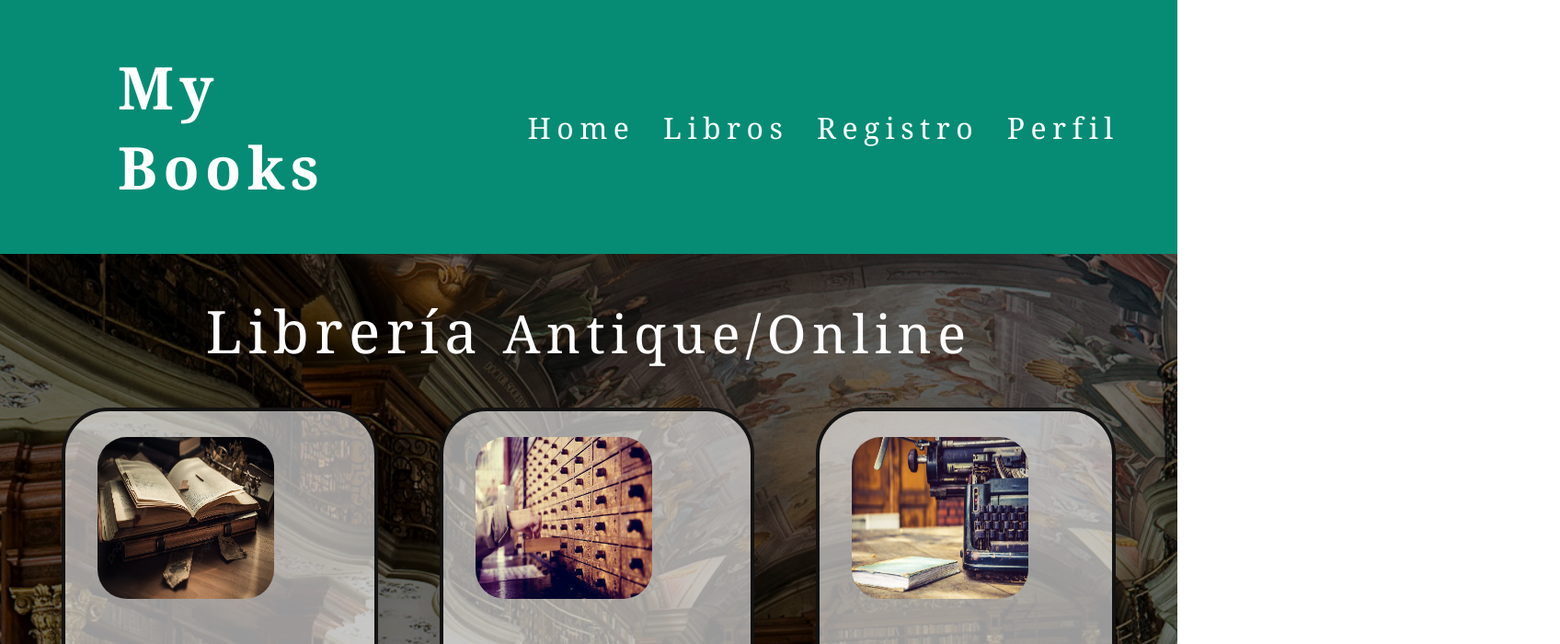
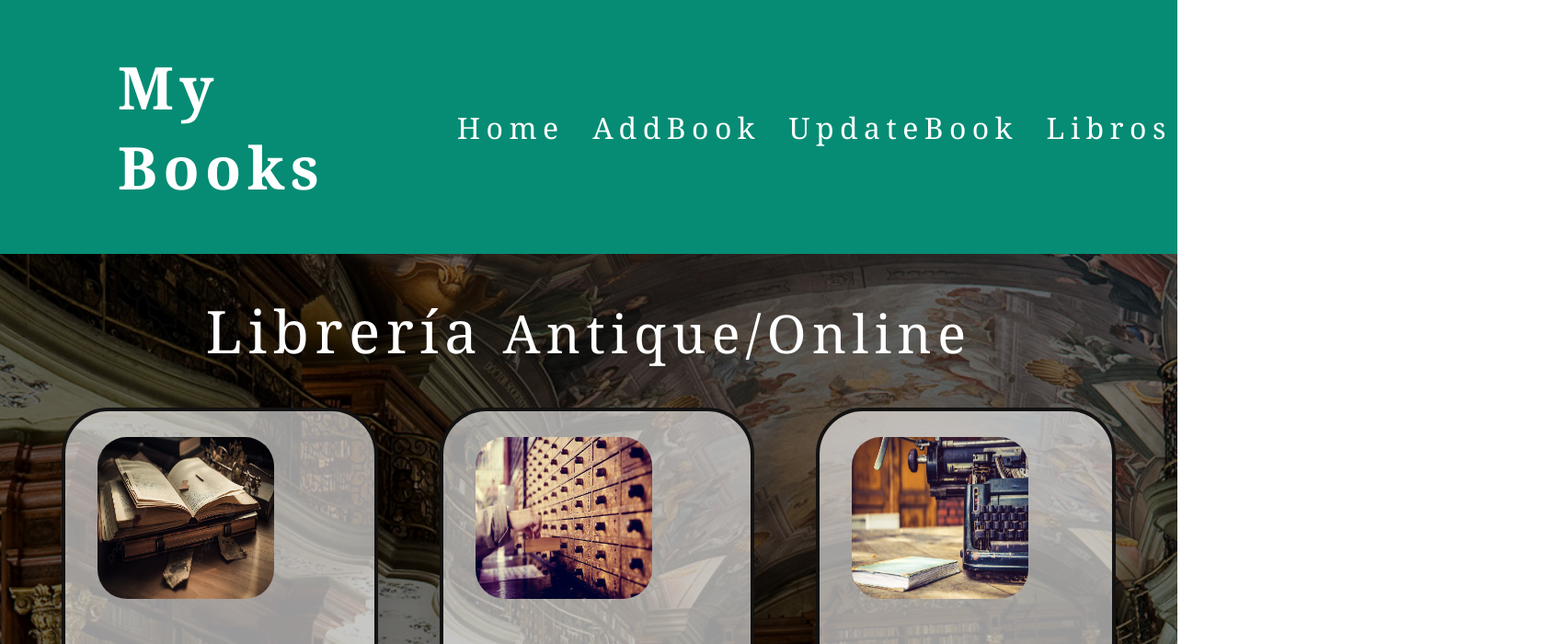
Before and after one commit to JuditAF/MyBooks, an Angular app: page / in a window 1280 px wide. Shown: the top 700 px of the page at 92% size, 1696 px wide, since content can reach past the window. Built offline with nearby package versions, Linux system fonts and the light colour scheme.

Commit message:
intento solucionar agregar routerlink del header para la nueva pestaña

```diff
--- a/src/app/components/header/header.component.html
+++ b/src/app/components/header/header.component.html
@@ -4,6 +4,8 @@
         <h1>My Books</h1>
         <ul>
             <li><a routerLink="/">Home</a></li>
+            <li><a routerLink="/add-book">AddBook</a></li>
+            <li><a routerLink="/update-book">UpdateBook</a></li>
             <li><a routerLink="/libros">Libros</a></li>
             <li><a routerLink="/register">Registro</a></li>
             <li><a routerLink="/profile">Perfil</a></li>
```
